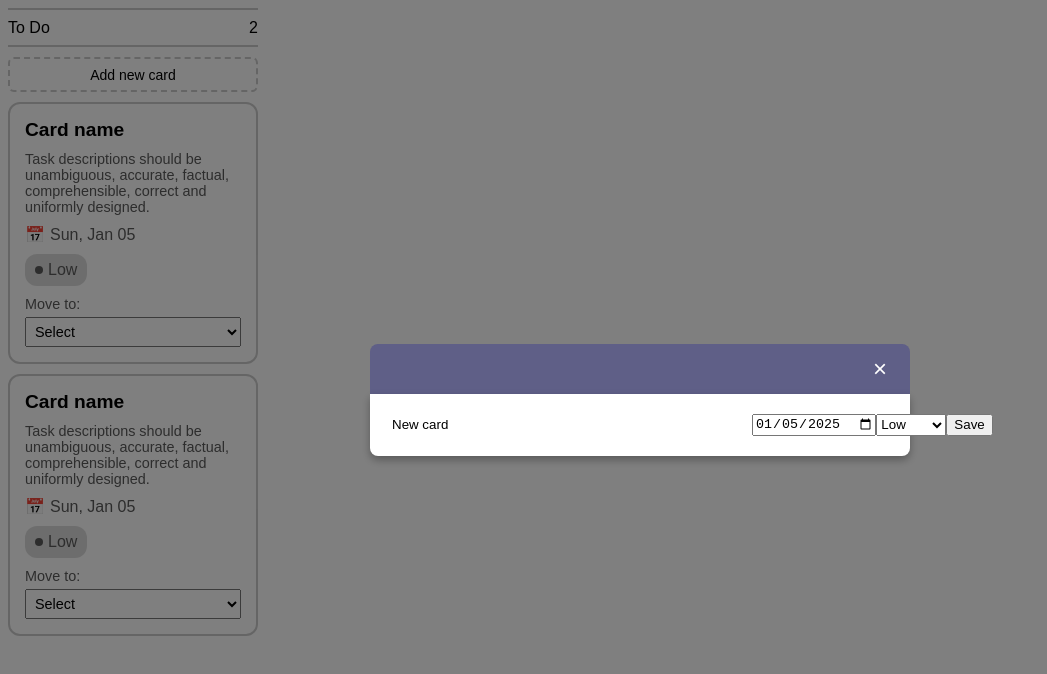
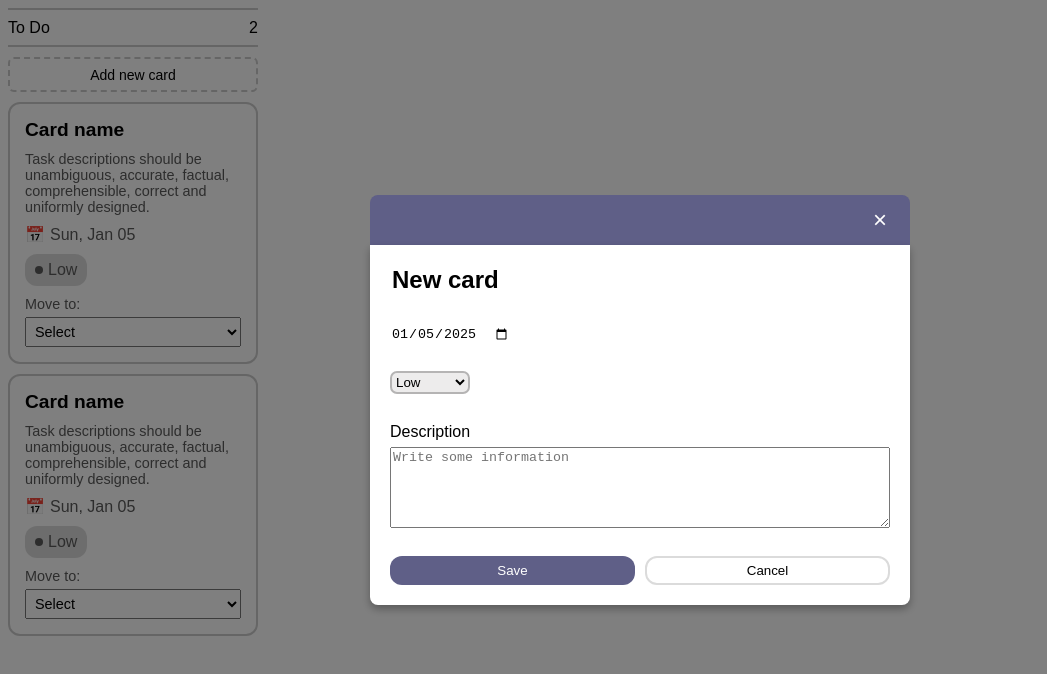
Before and after one commit to Fawa24/taskboard, a React app in the folder client/: page / in a window 1280 px wide. Both pictures are taken after a click on the button "Add new card". Shown: the top 674 px of the page, without its empty margins (0-1047 px from the left). Built offline with nearby package versions, Linux system fonts and the light colour scheme; the HTML template or start-up script is replaced by a standard one.

Commit message:
Added styling to modal window

```diff
--- a/client/src/Components/TaskCardGroup/CreateCardModal.tsx
+++ b/client/src/Components/TaskCardGroup/CreateCardModal.tsx
@@ -1,4 +1,4 @@
-import React, {useEffect, useState} from "react";
+import React, { useState } from "react";
 import { CreateCardModalFormProps } from "../../Models/CreateCardModalFormProps";
 import { Priority } from "../../Enums/Priority";
 
@@ -38,11 +38,17 @@ const CreateCardModal: React.FC<CreateCardModalFormProps> = ({ isOpen, onClose,
             &times;
           </button>
         </div>
+
         <div className="modal-content">
-          <input value={name} onChange={(e) => onCardNameChange(e.target.value)} className="no-border-input" />
-          <input value={description} onChange={(e) => onCardDescriptionChange(e.target.value)} className="no-border-input" />
-          <input type="date" value={date} onChange={(e) => onCardDateChange(e.target.value)} />
-          <select value={Priority[priority]} onChange={(e) => {
+
+          <input value={name} onChange={(e) => onCardNameChange(e.target.value)} className="no-border-input bold-24" />
+
+          <div>
+            <input type="date" className="no-border-input" value={date} onChange={(e) => onCardDateChange(e.target.value)} />
+          </div>
+
+          <select className="dropdown"
+            value={Priority[priority]} onChange={(e) => {
               const newPriority = Priority[e.target.value as keyof typeof Priority];
               onCardPriorityChange(newPriority);
             }}>
@@ -54,7 +60,18 @@ const CreateCardModal: React.FC<CreateCardModalFormProps> = ({ isOpen, onClose,
             </option>
             ))}
           </select>
-          <button onClick={handleSave}>Save</button>
+
+          <div className="description-container">
+            <label>Description</label>
+            <textarea style={{height: '75px'}}
+              onChange={(e) => onCardDescriptionChange(e.target.value)}
+              placeholder="Write some information" />
+          </div>
+
+            <div className="action-buttons-container">
+              <button className="action-button save-button" onClick={handleSave}>Save</button>
+              <button className="action-button close-button" onClick={onClose}>Cancel</button>
+            </div>
         </div>
       </div>
     )
--- a/client/src/styles.css
+++ b/client/src/styles.css
@@ -16,11 +16,14 @@
 
 .modal-content {
   display: flex;
+  flex-direction: column;
+  justify-content: space-between;
   background-color: white;
   padding: 20px;
   border-bottom-left-radius: 8px;
   border-bottom-right-radius: 8px;
   width: 80%;
+  height: 40%;
   max-width: 500px;
   box-shadow: 0 4px 8px rgba(0, 0, 0, 0.3);
   position: relative;
@@ -48,10 +51,58 @@
   transition: background-color 0.5s ease
 }
 
-.close:hover {
-  background-color: rgb(81, 81, 115);
+.bold-24 {
+  font-weight: bold;
+  font-size: 24px;
 }
 
 .no-border-input {
+  outline: none;
   border: 0;
 }
+
+.description-container {
+  display: flex;
+  justify-content: space-between;
+  flex-direction: column;
+  height: 105px;
+}
+
+.action-button {
+  width: 49%;
+  border-radius: 12px;
+}
+
+.save-button {
+  background-color: rgb(95, 95, 135);
+  color: white;
+  border: 0;
+  height: 100%;
+}
+
+.save-button:hover {
+  background-color: rgb(66, 66, 94);
+}
+
+.close-button {
+  background-color: white;
+  border: 2px solid rgb(219, 219, 219);
+}
+
+.close-button:hover {
+  background-color: rgb(234, 234, 234);
+}
+
+.action-buttons-container {
+  height: 9%;
+  display: flex;
+  justify-content: space-between;
+}
+
+.dropdown {
+  width: 16%;
+  border: 2px solid #b5b4b4;
+  height: 7%;
+  border-radius: 7px;
+  background: #edecec;
+}
```
